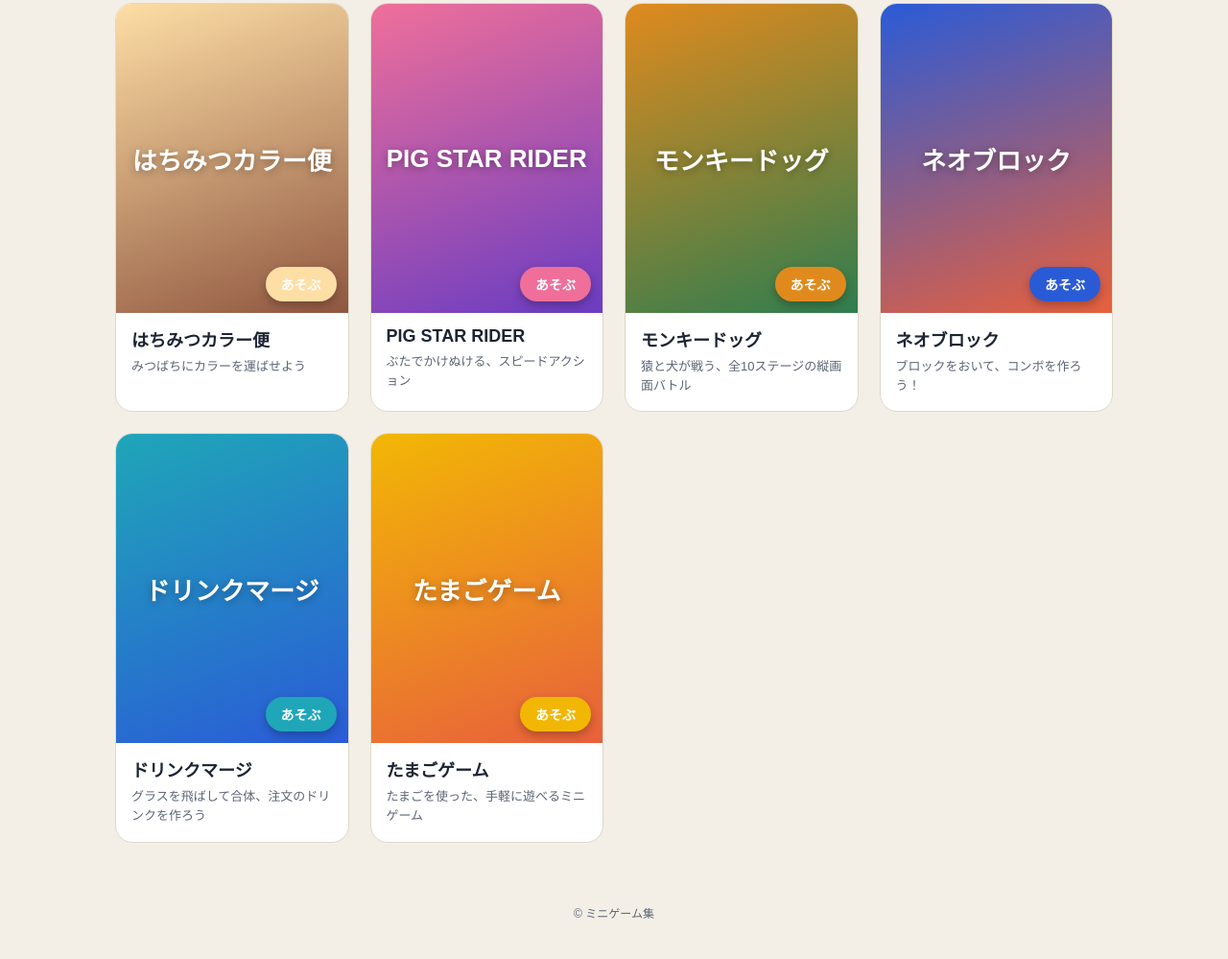
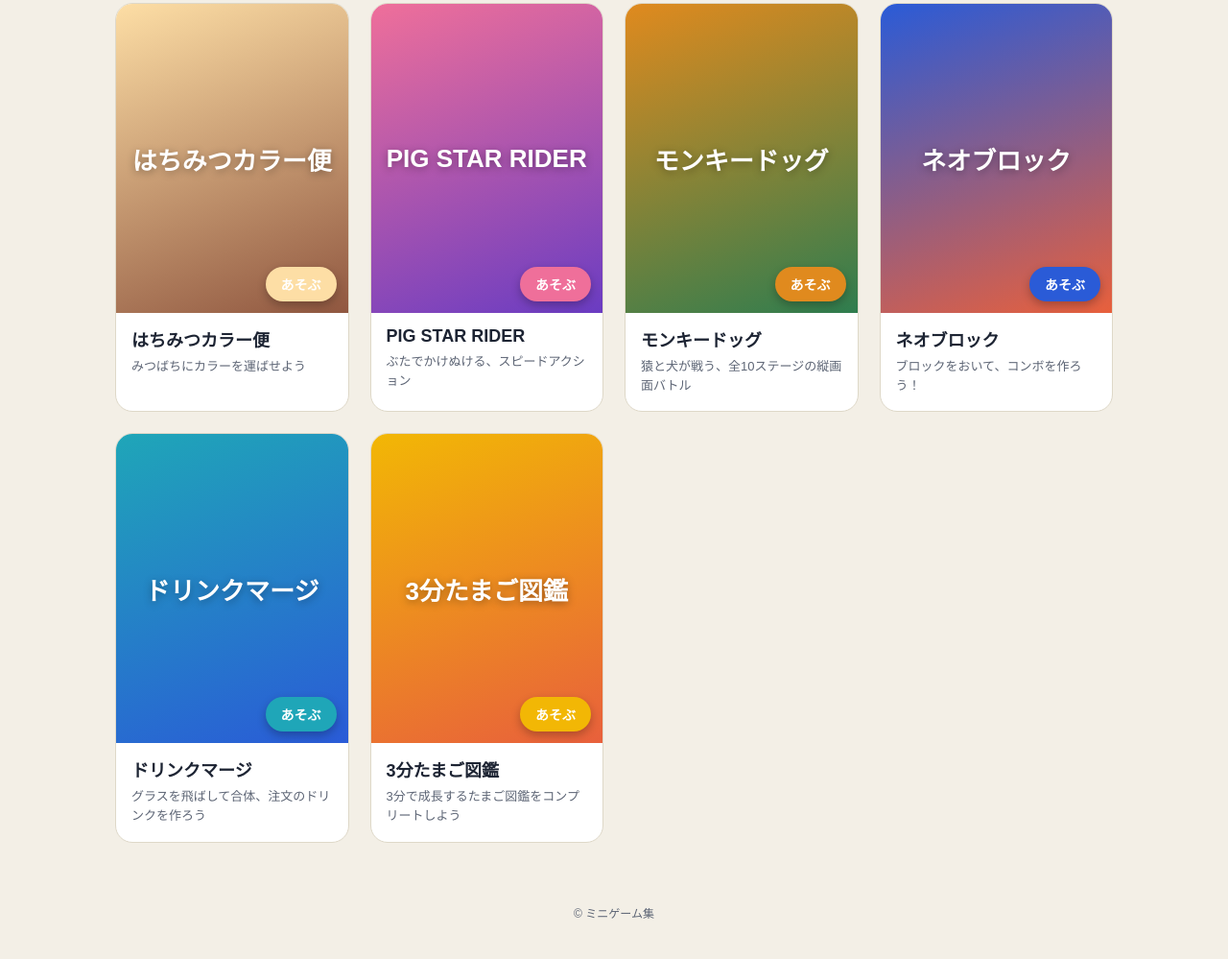
Before and after one commit to rossy-o33/game, a plain HTML site: page index.html in a window 1280 px wide. Shown: the part 176-1175 px from the top of the page at 96% size. Drawn offline with Linux system fonts and the light colour scheme.

Commit message:
Update index.html

```diff
--- a/index.html
+++ b/index.html
@@ -181,8 +181,8 @@ const GAMES = [
     color2:"#2a5bd7"
   },
   {
-    title: "たまごゲーム",
-    desc:  "たまごを使った、手軽に遊べるミニゲーム",
+    title: "3分たまご図鑑",
+    desc:  "3分で成長するたまご図鑑をコンプリートしよう",
     url:   "tamago.html",
     thumb: "thumbs/tamago.jpg",
     color: "#f2b705",
```
